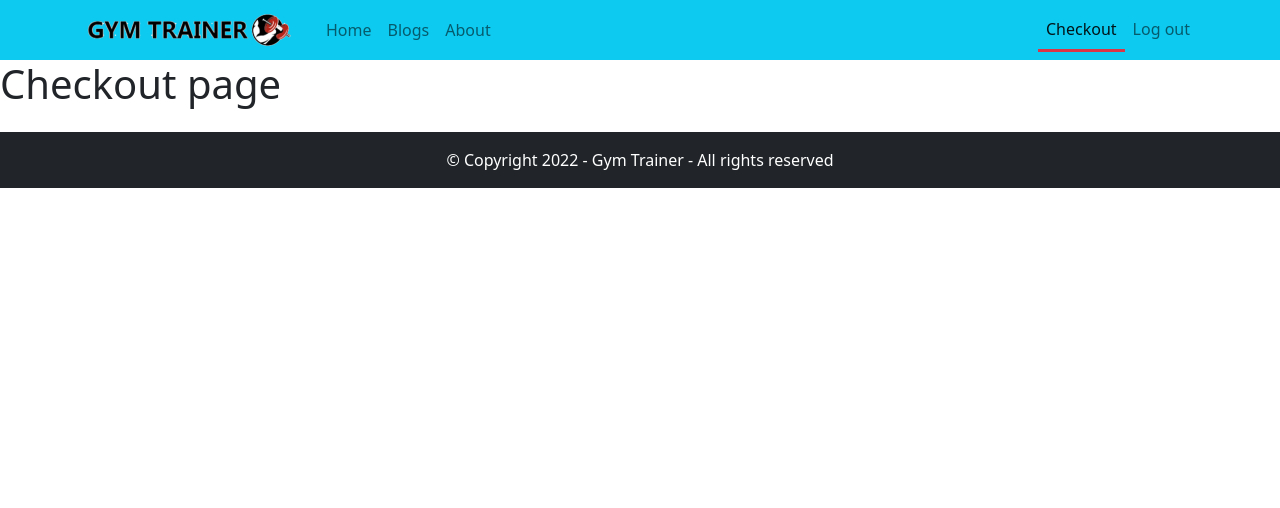
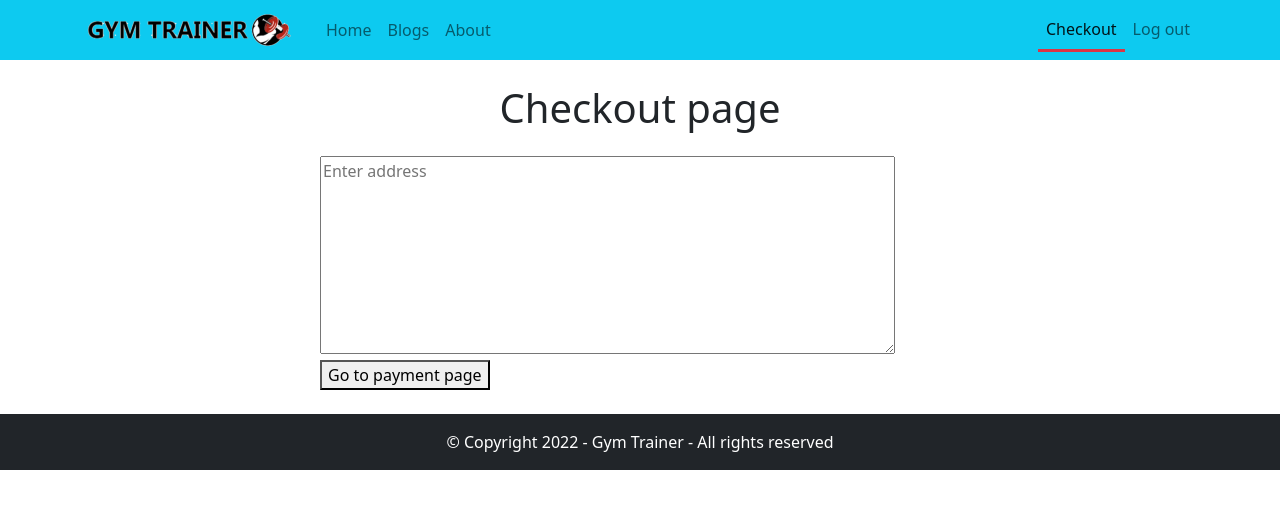
Before and after one commit to mdmahmu/gym-trainer, a React (Create React App) app: page /checkout in a window 1280 px wide. Shown: the top 508 px of the page. Built offline with nearby package versions, Linux system fonts and the light colour scheme; no server answers; sample sign-in values are in the browser's storage.

Commit message:
checkout page done

```diff
--- a/public/services.json
+++ b/public/services.json
@@ -12,7 +12,7 @@
         "service_type": "Group Training",
         "img":"https://img.freepik.com/free-photo/attractive-young-woman-her-trainer-running-treadmill-gym_496169-2730.jpg?t=st=1650388580~exp=1650389180~hmac=a28490e9b4a37353b9068dc08d6ef7999e117af760c49f1643f28e38d979e3b0&w=250",
         "cost": 60,
-        "features": ["60 minutes session", "Private Gym or In-Home", "Get 1-on-1 training"]
+        "features": ["60 minutes session", "Gym center", "Get group training"]
     },
 
     {
--- a/src/Pages/Checkout/Checkout.js
+++ b/src/Pages/Checkout/Checkout.js
@@ -2,8 +2,13 @@ import React from 'react';
 
 const Checkout = () => {
     return (
-        <div>
-            <h1>Checkout page</h1>
+        <div className="w-50 mx-auto">
+            <h1 className="text-center my-4">Checkout page</h1>
+            <div>
+                <textarea placeholder="Enter address" name="address" id="address-field" cols="60" rows="8"></textarea>
+                <br />
+            </div>
+            <button> Go to payment page</button>
         </div>
     );
 };
--- a/src/Pages/Home/Service/Service.js
+++ b/src/Pages/Home/Service/Service.js
@@ -1,5 +1,6 @@
 import React from 'react';
 import { Button, Col } from "react-bootstrap";
+import { NavLink } from "react-router-dom";
 
 const Service = ({ service }) => {
     const { img, service_type, cost, features } = service;
@@ -7,7 +8,7 @@ const Service = ({ service }) => {
         <Col className="my-sm-3 my-md-3 my-3 col-12 col-md-6 col-lg-4">
             <div className="card border-4">
                 <div className="card-body px-5">
-                    <img src={img} alt="private training" className="w-100" />
+                    <img src={img} alt="private training" className="w-100 mb-2" />
                     <h3>{service_type}</h3>
                     <h4>${cost} /<small>person</small></h4>
                     <div className="my-3">
@@ -15,7 +16,7 @@ const Service = ({ service }) => {
                             features.map(feature => <li>{feature}</li>)
                         }
                     </div>
-                    <Button variant="info" className="px-4">Book Now</Button>
+                    <Button variant="info" as={NavLink} to='/checkout' className="px-4">Book Now</Button>
                 </div>
             </div>
         </Col>
--- a/src/Pages/NotFound/NotFound.js
+++ b/src/Pages/NotFound/NotFound.js
@@ -1,9 +1,10 @@
 import React from 'react';
+import image404 from '../../Images/404_not_found.png';
 
 const NotFound = () => {
     return (
         <div>
-            <h1>The page you are trying to visit is not available.</h1>
+            <img src={image404} alt="404 img" className="w-100" />
         </div>
     );
 };
```
Also changed, not shown: firebase.json (added), src/Images/404_not_found.png (added), 1 other file (tests, documents, lock files or other folders).
